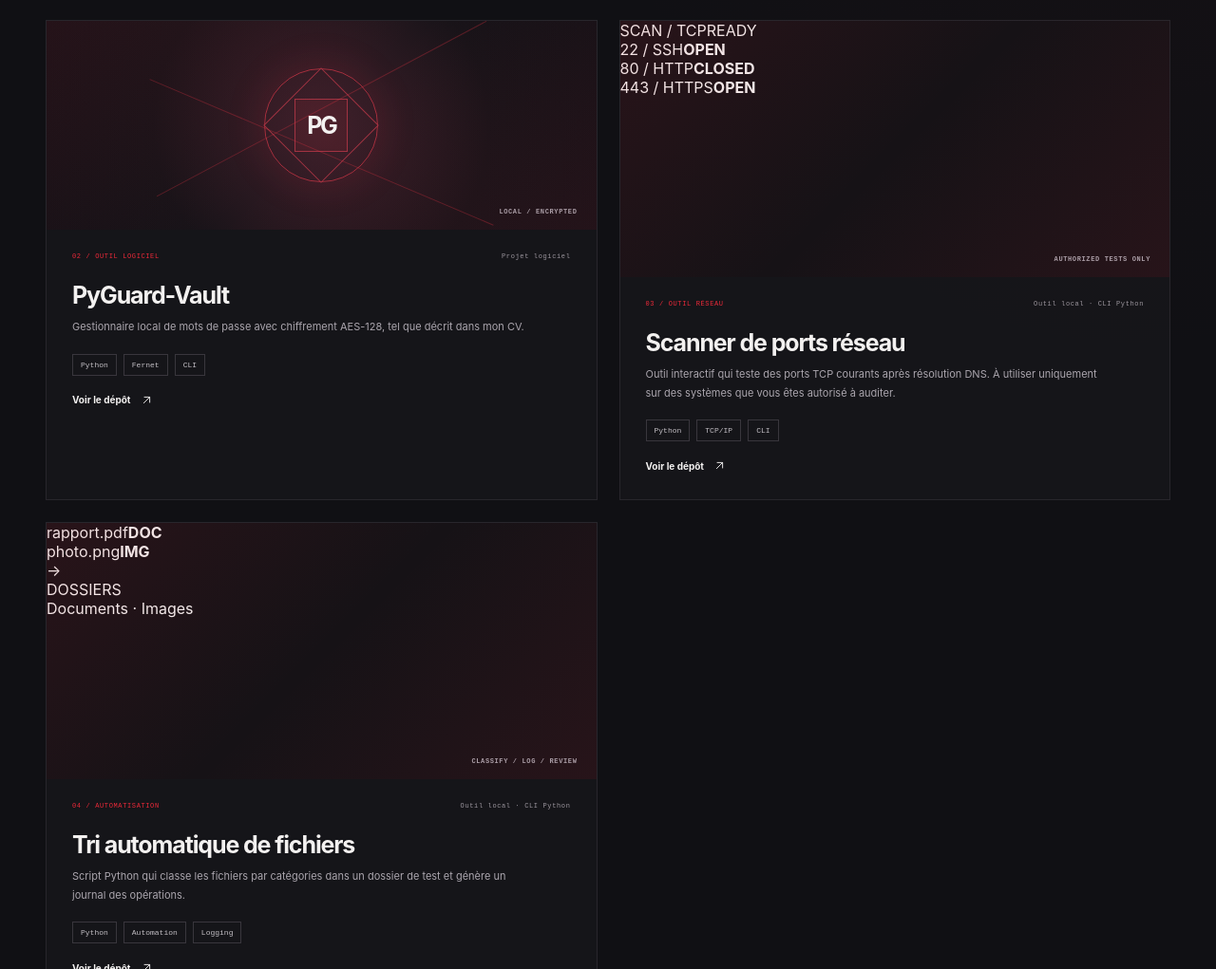
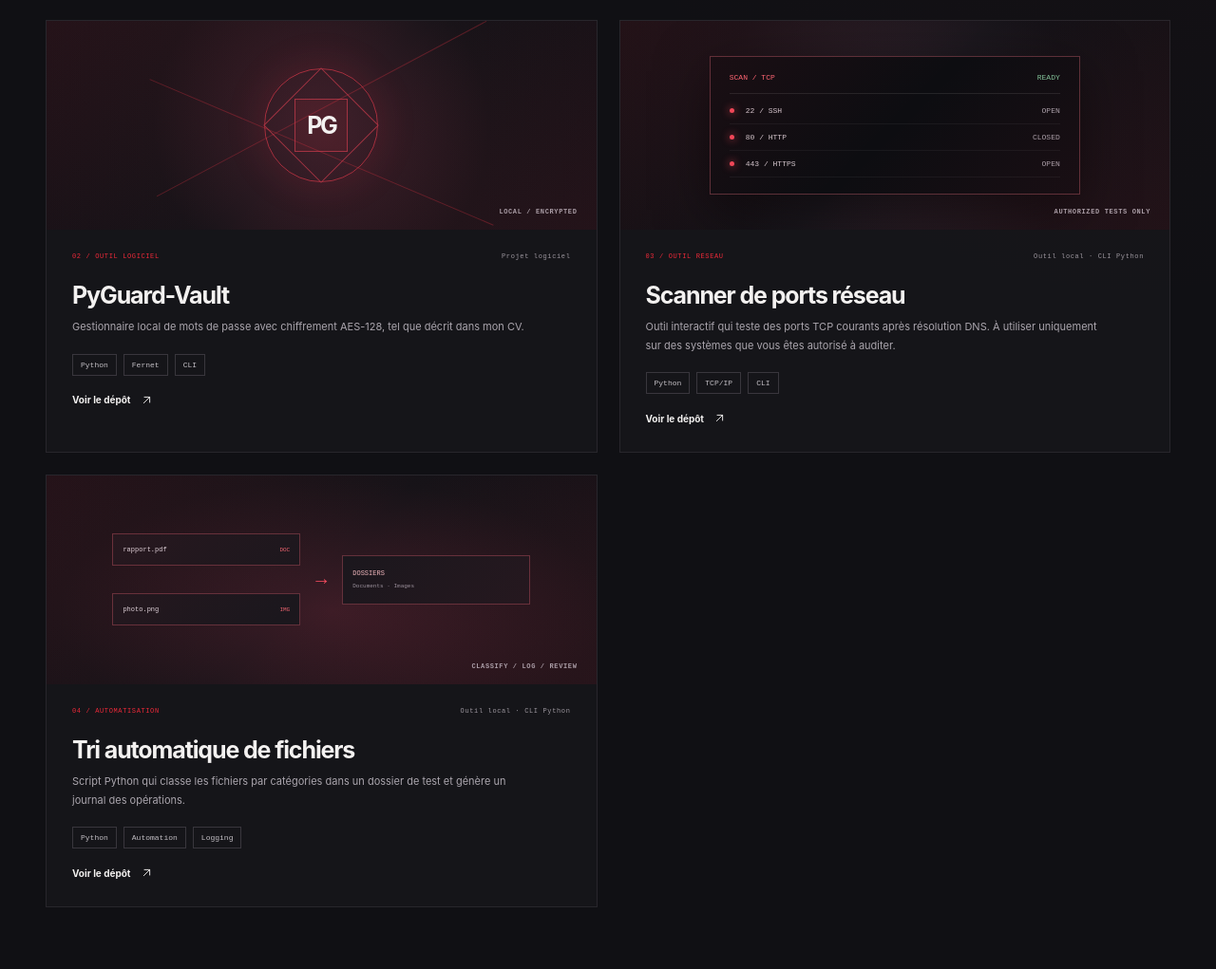
Before and after one commit to getready-app/Portfolio, a website: page index.html in a window 1280 px wide. Shown: the part 3951-4972 px from the top of the page at 95% size. Drawn offline with Linux system fonts and the light colour scheme.

Commit message:
Add visuals for new Python portfolio projects

```diff
--- a/src/styles.css
+++ b/src/styles.css
@@ -839,6 +839,114 @@ button {
   right: 0;
   bottom: -3px;
 }
+.visual-scanner {
+  min-height: 220px;
+  display: grid;
+  place-items: center;
+  background: radial-gradient(circle at 50%,#2c222b,#141217 62%,#101014);
+}
+.scanner-window {
+  width: min(78%,390px);
+  padding: 17px 20px;
+  background: #0d0d11;
+  border: 1px solid #5a3038;
+  box-shadow: 0 16px 55px #0008;
+  font: 8px var(--mono);
+  color: #d6cbd2;
+}
+.scanner-title,.scanner-row {
+  display: flex;
+  justify-content: space-between;
+  align-items: center;
+}
+.scanner-title {
+  padding-bottom: 12px;
+  margin-bottom: 4px;
+  border-bottom: 1px solid #ffffff18;
+  color: #ff6875;
+}
+.scanner-title span:last-child,.scanner-row b {
+  color: #80c49a;
+  font-weight: 400;
+}
+.scanner-row {
+  gap: 12px;
+  padding: 9px 0;
+  border-bottom: 1px solid #ffffff0d;
+}
+.scanner-row i {
+  width: 5px;
+  height: 5px;
+  flex: 0 0 5px;
+  border-radius: 50%;
+  background: #f14859;
+  box-shadow: 0 0 9px #f14859;
+}
+.scanner-row span {
+  flex: 1;
+}
+.scanner-row b {
+  color: #aaa4ad;
+}
+.visual-sort {
+  min-height: 220px;
+  display: grid;
+  place-items: center;
+  background: radial-gradient(ellipse at 52% 65%,#3c1c26,#171318 68%,#121116);
+}
+.sort-files {
+  width: 76%;
+  min-height: 110px;
+  display: grid;
+  grid-template-columns: 1fr auto 1fr;
+  align-items: center;
+  gap: 16px;
+  position: relative;
+  font: 7px var(--mono);
+  color: #ded7de;
+}
+.sort-file,.sort-folder {
+  border: 1px solid #63313b;
+  background: #1b171d;
+  padding: 12px 10px;
+  display: flex;
+  justify-content: space-between;
+  align-items: center;
+}
+.sort-files .sort-file:nth-child(2) {
+  grid-column: 1;
+  grid-row: 2;
+}
+.sort-file b {
+  color: #ed6470;
+  font-size: 6px;
+  font-weight: 400;
+}
+.sort-arrow {
+  grid-column: 2;
+  grid-row: 1 / span 2;
+  color: #f04a5d;
+  font-size: 20px;
+}
+.sort-folder {
+  grid-column: 3;
+  grid-row: 1 / span 2;
+  display: block;
+  line-height: 1.8;
+  color: #f0b7bd;
+}
+.sort-folder span {
+  color: #9a929d;
+  font-size: 6px;
+}
+.project-sort {
+  grid-column: span 2;
+  display: grid;
+  grid-template-columns: 1fr 1fr;
+}
+.project-sort .visual {
+  min-height: 260px;
+}
 .project-body {
   padding: 24px 27px 27px;
 }
```
